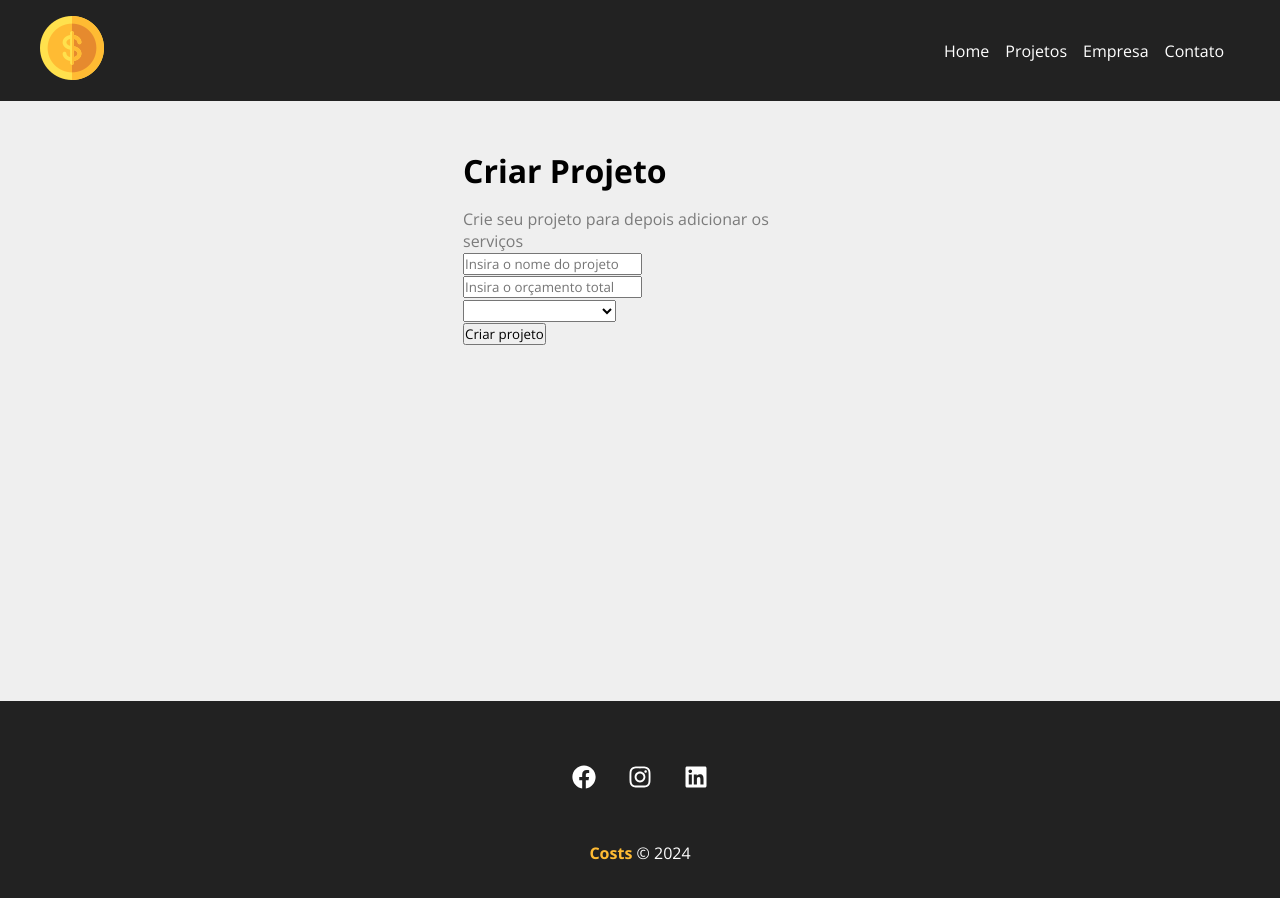
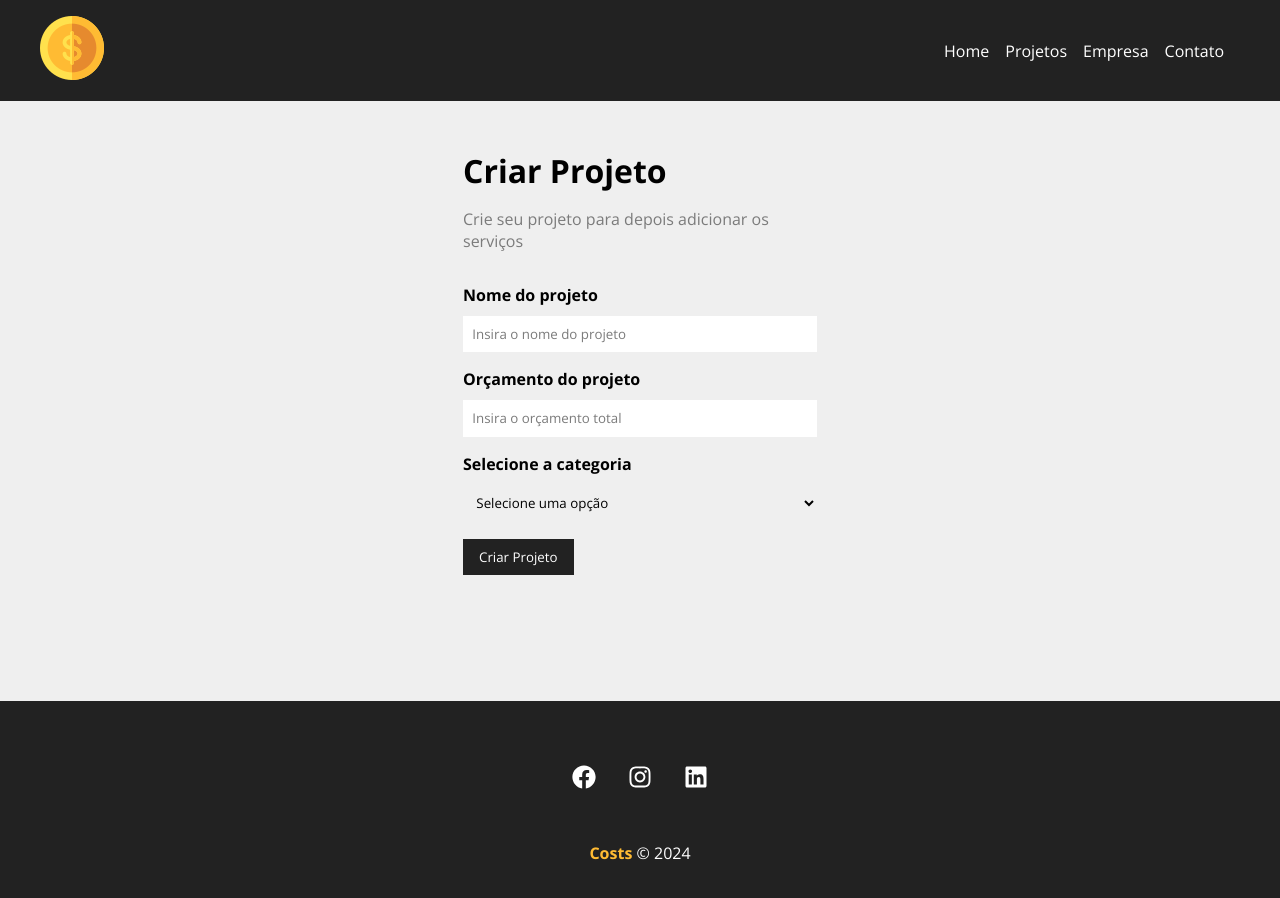
Before and after one commit to devcarlosgti/projeto-de-custos-com-react, a React (Create React App) app: page /newproject in a window 1280 px wide. Shown: the top 898 px of the page. Built offline with nearby package versions, Linux system fonts and the light colour scheme.

Commit message:
Componentização e Estilizando o formulário

```diff
--- /dev/null
+++ b/src/components/form/Input.js
@@ -0,0 +1,18 @@
+import styles from './Input.module.css'
+
+function Input({type, text, name, placeholder, hanleOnChange, value}){
+    return(
+        <div className={styles.form_control}>
+            <label htmlFor={name}>{text}</label>
+            <input
+                type={type}
+                name={name}
+                id={name}
+                placeholder={placeholder}
+                onChange={hanleOnChange}
+                value={value}
+            />
+        </div>
+    )
+}
+export default Input
--- /dev/null
+++ b/src/components/form/Input.module.css
@@ -0,0 +1,20 @@
+.form_control {
+    display: flex;
+    flex-direction: column;
+    margin-bottom: 1em;
+}
+
+.form_control label {
+    margin-bottom: .6em;
+    font-weight: bold;
+}
+
+.form_control input {
+    padding: .7em;
+    border-radius: 0;
+    border: none;
+}
+
+.form_control input::placeholder {
+    color: #7b7b7b;
+}
--- /dev/null
+++ b/src/components/form/Select.js
@@ -0,0 +1,13 @@
+import styles from './Select.module.css'
+
+function Select({text, name, options, hanleOnChange, value}){
+    return(
+        <div className={styles.form_control}>
+            <label htmlFor={name}>{text}</label>
+            <select name={name} id={name}>
+                <option>Selecione uma opção</option>
+            </select>
+        </div>
+    )
+}
+export default Select
--- /dev/null
+++ b/src/components/form/Select.module.css
@@ -0,0 +1,16 @@
+.form_control {
+    display: flex;
+    flex-direction: column;
+    margin-bottom: 1em;
+}
+
+.form_control label {
+    margin-bottom: .6em;
+    font-weight: bold;
+}
+
+.form_control select {
+    padding: .7em;
+    border-radius: 0;
+    border: none;
+}
--- /dev/null
+++ b/src/components/form/SubmitButton.js
@@ -0,0 +1,12 @@
+import styles from './SubmitButton.module.css'
+
+function SubmitButton({text}){
+    return(
+        <div>
+            <button className={styles.btn}>
+                {text}
+            </button>
+        </div>
+    )
+}
+export default SubmitButton
--- /dev/null
+++ b/src/components/form/SubmitButton.module.css
@@ -0,0 +1,13 @@
+.btn {
+    background-color: #222;
+    color: #FFF;
+    padding: 0.7em 1.2em;
+    text-decoration: none;
+    transition: .5s;
+    /* poteiro do mouse pointer */
+    cursor: pointer;
+    border: none;
+}
+.btn:hover {
+    color: #ffbb33;
+}
--- a/src/components/pages/NewProject.js
+++ b/src/components/pages/NewProject.js
@@ -6,7 +6,7 @@
         <div className={styles.newproject_container}>
             <h1>Criar Projeto</h1>
             <p>Crie seu projeto para depois adicionar os serviços</p>
-            <ProjectForm />
+            <ProjectForm  btnText="Criar Projeto"/>
         </div>
     )
 }
--- a/src/components/project/ProjectForm.js
+++ b/src/components/project/ProjectForm.js
@@ -1,20 +1,25 @@
-function ProjectForm(){
+import Input from '../form/Input'
+import Select from '../form/Select'
+import SubmitButton from '../form/SubmitButton'
+import styles from './ProjectForm.module.css'
+
+function ProjectForm({btnText}){
     return (
-        <form>
-            <div>
-                <input type="text" placeholder="Insira o nome do projeto" />
-            </div>
-            <div>
-                <input type="number" placeholder="Insira o orçamento total" />
-            </div>
-            <div>
-                <select name="category_id">
-                    <option disabled>Selecione a categoria</option>
-                </select>
-            </div>
-            <div>
-                <input type="submit" value="Criar projeto" />
-            </div>
+        <form className={styles.form}>
+            <Input
+                type="text"
+                text="Nome do projeto"
+                name="name"
+                placeholder="Insira o nome do projeto"
+            />
+            <Input
+                type="number"
+                text="Orçamento do projeto"
+                name="budget"
+                placeholder="Insira o orçamento total"
+            />
+            <Select name="category_id" text="Selecione a categoria" />
+            <SubmitButton text={btnText}/>
         </form>
     )
 }
--- /dev/null
+++ b/src/components/project/ProjectForm.module.css
@@ -0,0 +1,4 @@
+.form {
+    width: 100%;
+    margin: 2em 0;
+}
```
